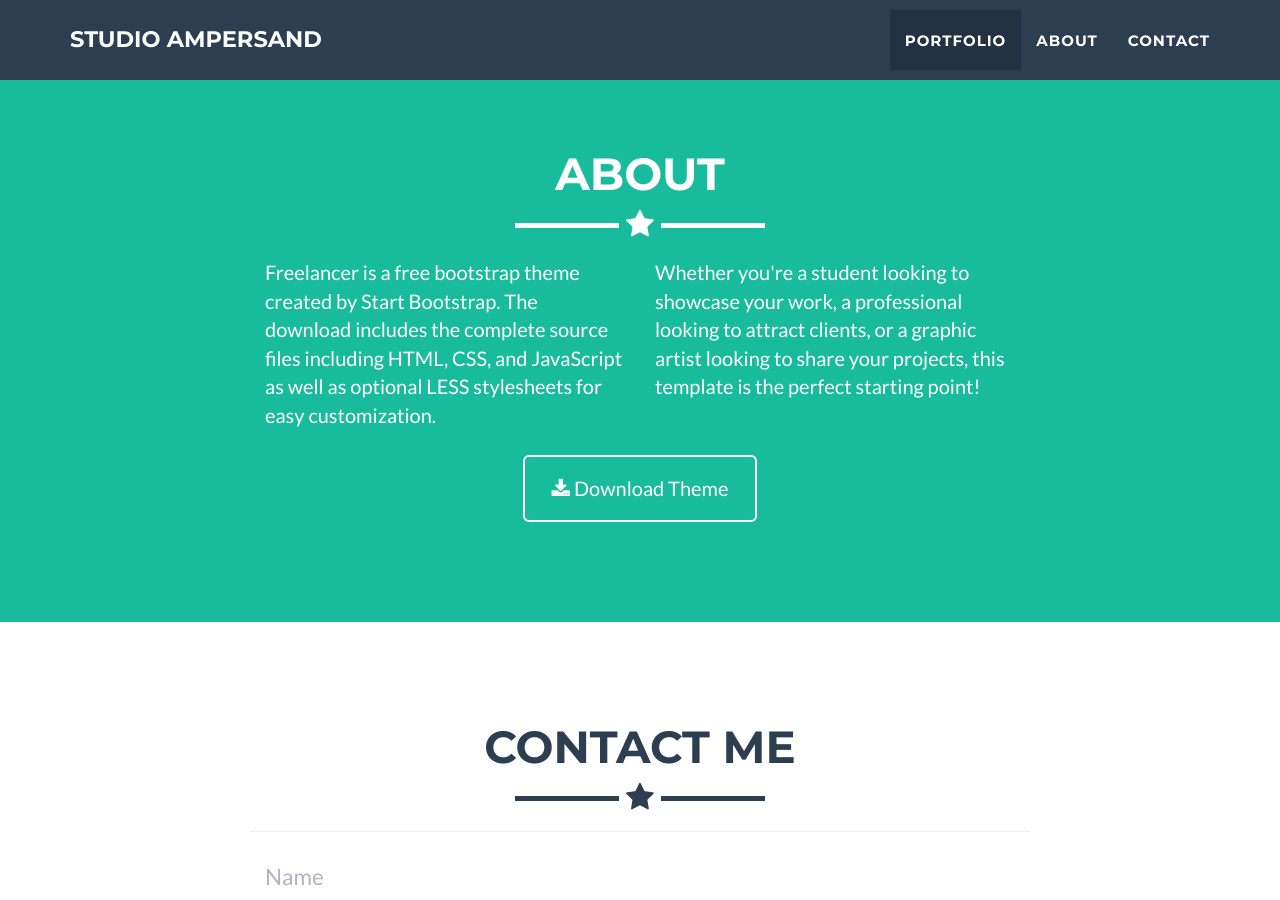
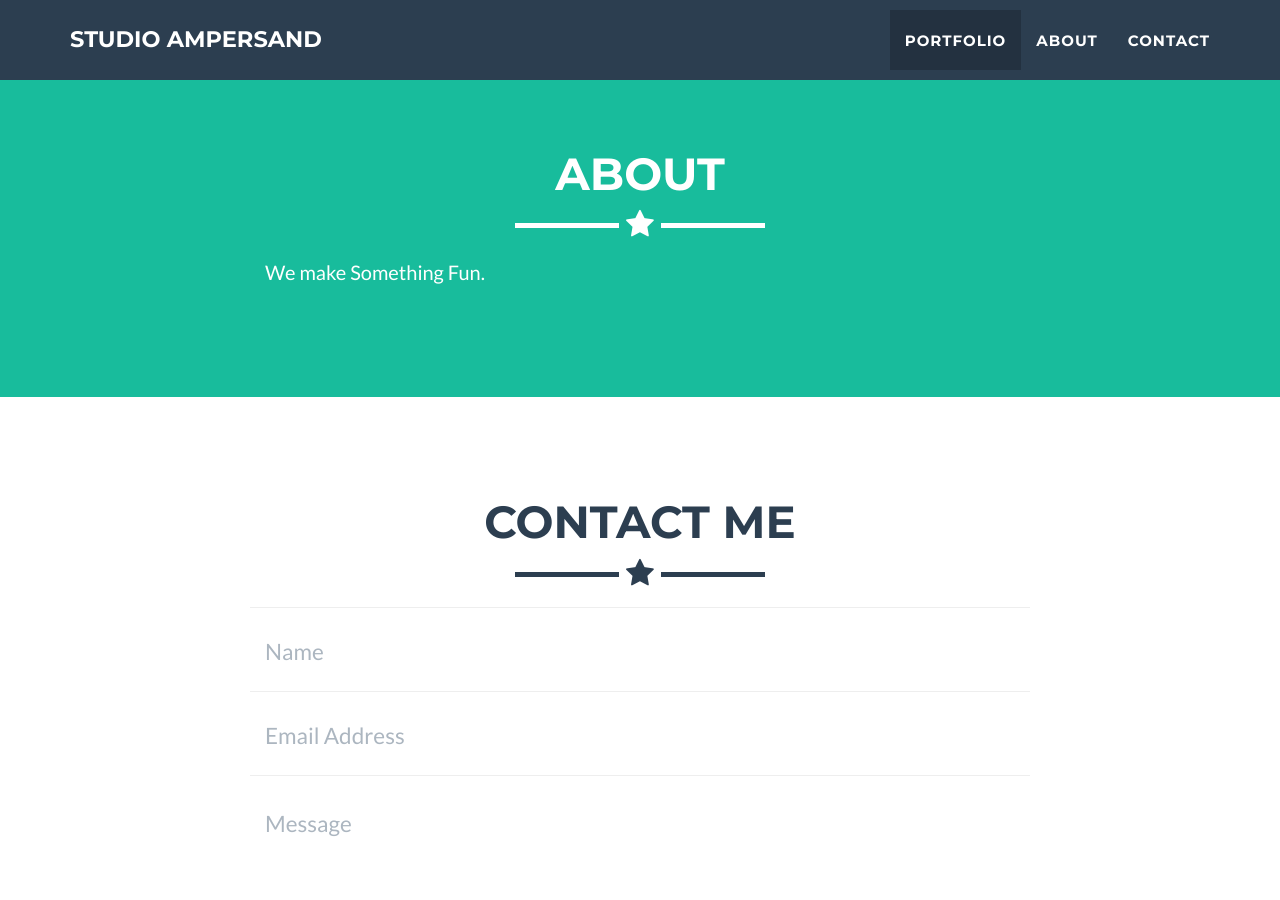
Before and after one commit to studioampersand/studioampersand.github.io, a Jekyll site: the page built from _posts/2020-10-14-LastKingdom.markdown, in a window 1280 px wide and 900 px high, scrolled down 1315 px. Built offline with Jekyll 4.4.1, drawn with Linux system fonts in a browser that asks for light colours.

Commit message:
Update about.html

```diff
--- a/_includes/about.html
+++ b/_includes/about.html
@@ -9,15 +9,7 @@
             </div>
             <div class="row">
                 <div class="col-lg-4 col-lg-offset-2">
-                    <p>Freelancer is a free bootstrap theme created by Start Bootstrap. The download includes the complete source files including HTML, CSS, and JavaScript as well as optional LESS stylesheets for easy customization.</p>
-                </div>
-                <div class="col-lg-4">
-                    <p>Whether you're a student looking to showcase your work, a professional looking to attract clients, or a graphic artist looking to share your projects, this template is the perfect starting point! </p>
-                </div>
-                <div class="col-lg-8 col-lg-offset-2 text-center">
-                    <a href="https://github.com/jeromelachaud/freelancer-theme" class="btn btn-lg btn-outline">
-                        <i class="fa fa-download"></i> Download Theme
-                    </a>
+                    <p>We make Something Fun.</p>
                 </div>
             </div>
         </div>
```
